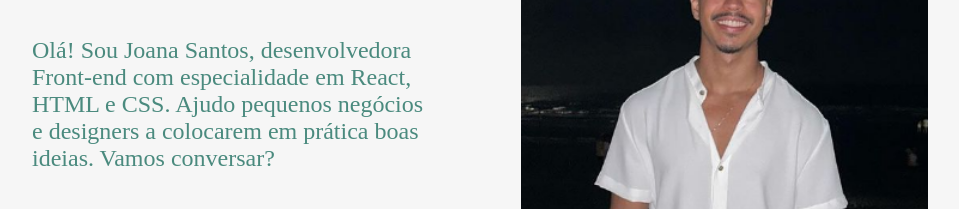
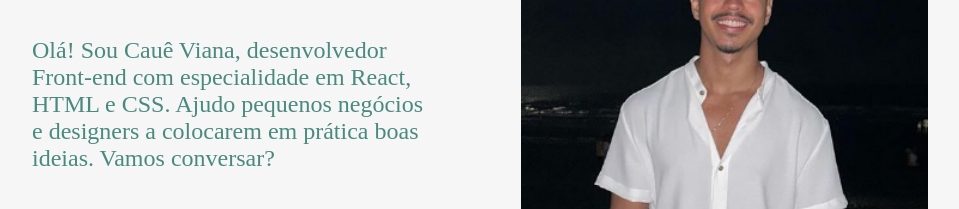
Before and after one commit to coViana/portfolio, a plain HTML site: page index.html in a window 1280 px wide. Shown: the part 386-595 px from the top of the page, without its empty margins (160-1119 px from the left). Drawn offline with nearby package versions, Linux system fonts and the light colour scheme.

Commit message:
index.html

```diff
--- a/index.html
+++ b/index.html
@@ -21,7 +21,7 @@
             <h1 class="apresentacao__conteudo__titulo">Eleve seu negócio digital a outro nível<strong
             class="titulo-destaque">com um Front-end de qualidade!
             </strong></h1>
-            <p class="apresentacao__conteudo__texto">Olá! Sou Joana Santos, desenvolvedora
+            <p class="apresentacao__conteudo__texto">Olá! Sou Cauê Viana, desenvolvedor
             Front-end com especialidade em React, HTML e
             CSS. Ajudo pequenos negócios e designers a
             colocarem em prática boas ideias. Vamos
```
